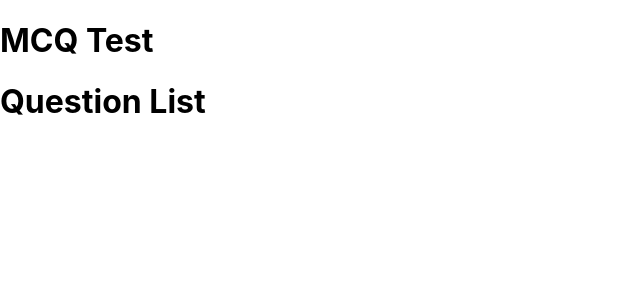
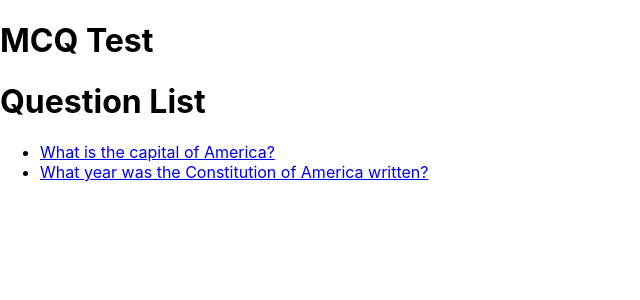
Before and after one commit to kevit-vasanti-vaghela/react-practice-2, a React (Create React App) app: page /questions in a window 1280 px wide. Shown: the top 300 px of the page, without its empty margins (0-640 px from the left). Built offline with nearby package versions, Linux system fonts and the light colour scheme.

Commit message:
question list created , each question click leads to another page

```diff
--- /dev/null
+++ b/src/components/QuestionList.js
@@ -0,0 +1,18 @@
+import React from 'react'
+import { Link } from 'react-router-dom'
+
+const QuestionList = ({ questions }) => {
+  return (
+    <div>
+      <ul>
+        {
+            questions.map(question => (
+                <li key={question.text}><Link to={question.que_no}>{question.text}</Link></li>
+            ))
+        }
+      </ul>
+    </div>
+  )
+}
+
+export default QuestionList
--- a/src/pages/Questions.js
+++ b/src/pages/Questions.js
@@ -1,11 +1,37 @@
 import React from 'react'
+import QuestionList from '../components/QuestionList'
 
 const Questions = () => {
-  return (
-    <div>
+
+  const questions = [
+    {
+      que_no: '1',
+      text: "What is the capital of America?",
+      options: [
+        { text: "New York City", isCorrect: false },
+        { text: "Boston", isCorrect: false },
+        { text: "Santa Fe", isCorrect: false },
+        { text: "Washington DC", isCorrect: true },
+      ],
+    },
+    {
+      que_no: '2',
+      text: "What year was the Constitution of America written?",
+      options: [
+        { text: "1787", isCorrect: true },
+        { text: "1776", isCorrect: false },
+        { text: "1774", isCorrect: false },
+        { text: "1826", isCorrect: false },
+      ],
+    },
+  ];
+    return (
+    <>
       <h1>Question List</h1>
-    </div>
+      <QuestionList questions={questions}/>
+    </>
   )
+
 }
 
 export default Questions
```
